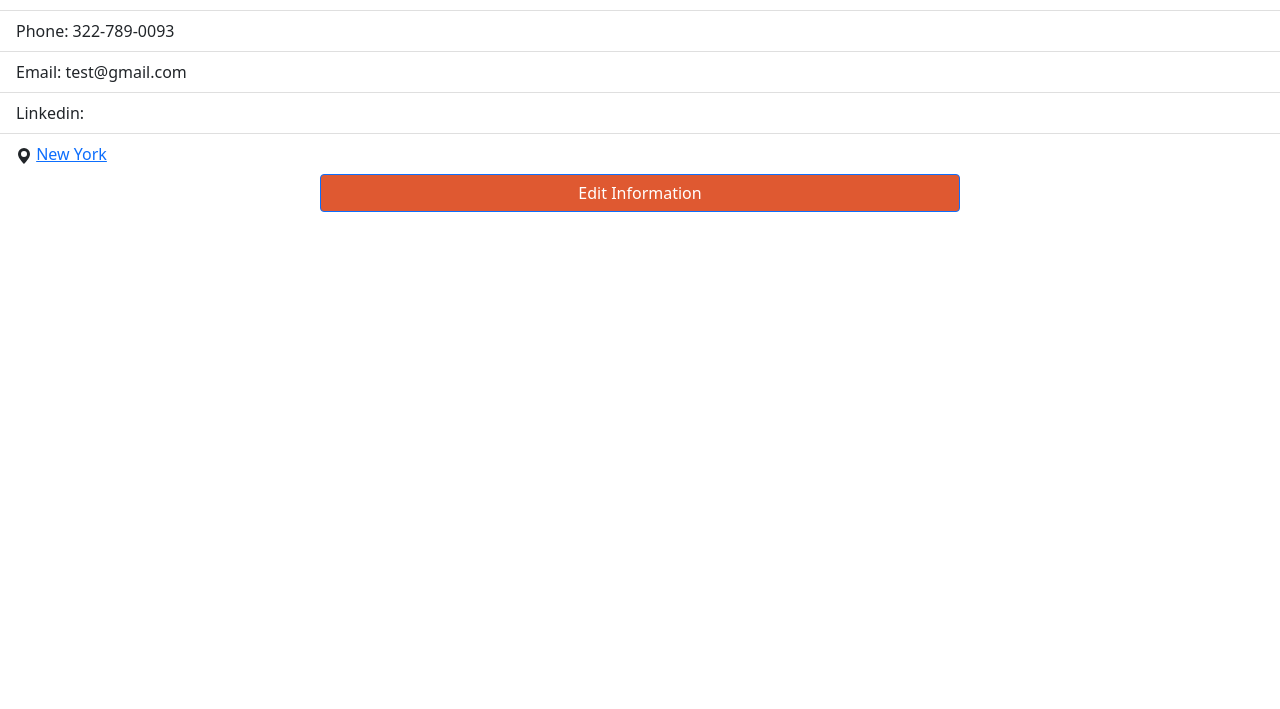
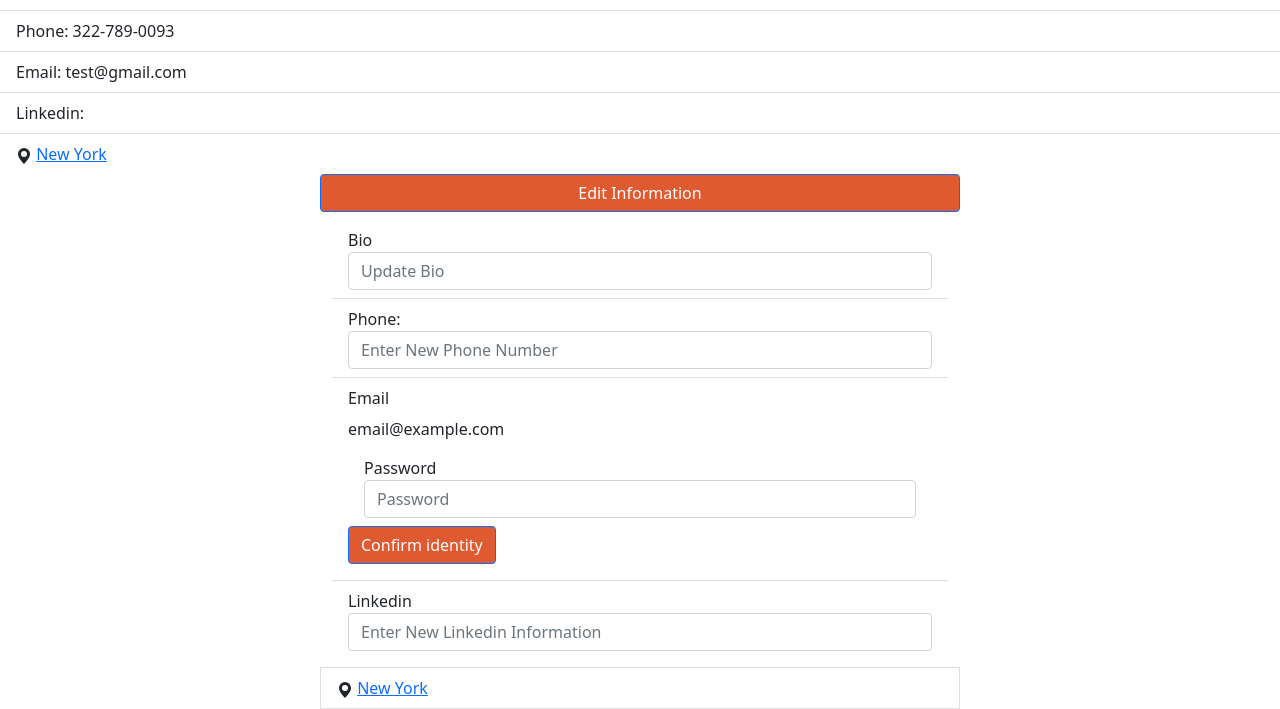
Before and after one commit to tonglin2003/web, a Flask app: template templates/companyBio.html in a window 1280 px wide. Shown: the part 504-1213 px from the top of the page. Before the commit the page ends 716 px from the top, so only its background shows below. Run offline with Flask 2, Linux system fonts and the light colour scheme; the template is opened without the code that fills it, so the values that code supplies are empty.

Commit message:
Fields for the input
fields for entering information, want to make them hidden until button is pressed.

```diff
--- a/templates/companyBio.html
+++ b/templates/companyBio.html
@@ -31,6 +31,41 @@
 
 
 
+    <div class="container-sm">
+        <ul class="list-group list-group-flush">
+          <li class="list-group-item">  <div class="form-group">
+            <label for="formGroupExampleInput2">Bio</label>
+            <input type="text" class="form-control" id="formGroupExampleInput2" placeholder="Update Bio">
+          </li>
+          <li class="list-group-item">  <div class="form-group">
+            <label for="formGroupExampleInput2">Phone:</label>
+            <input type="text" class="form-control" id="formGroupExampleInput2" placeholder="Enter New Phone Number"></li>
+          <li class="list-group-item"><form class="form-inline">
+          <div class="form-group mb-2">
+            <label for="staticEmail2" class="sr-only">Email</label>
+            <input type="text" readonly class="form-control-plaintext" id="staticEmail2" value="email@example.com">
+          </div>
+          <div class="form-group mx-sm-3 mb-2">
+            <label for="inputPassword2" class="sr-only">Password</label>
+            <input type="password" class="form-control" id="inputPassword2" placeholder="Password">
+          </div>
+          <button type="submit" class="btn btn-primary mb-2">Confirm identity</button>
+        </form> </li>
+          <li class="list-group-item"><form>
+          <div class="form-group">
+            <label for="formGroupExampleInput">Linkedin</label>
+            <input type="text" class="form-control" id="formGroupExampleInput" placeholder="Enter New Linkedin Information">
+          </div>
+          </div>
+        </form> </li>
+          <li class="list-group-item"> <svg xmlns="http://www.w3.org/2000/svg" width="16" height="16" fill="currentColor" class="bi bi-geo-alt-fill" viewBox="0 0 16 16">
+          <path d="M8 16s6-5.686 6-10A6 6 0 0 0 2 6c0 4.314 6 10 6 10zm0-7a3 3 0 1 1 0-6 3 3 0 0 1 0 6z"/>
+        </svg> <a href="https://www.google.com/maps/place/New+York,+NY/data=!4m2!3m1!1s0x89c24fa5d33f083b:0xc80b8f06e177fe62?sa=X&ved=2ahUKEwj3yOq79LP8AhWqEVkFHZjvCI0Q8gF6BAgIEAE"> New York </a>
+          </li>
+        </ul>
+        </div>
+
+
 </body>
 
 <script>
```
